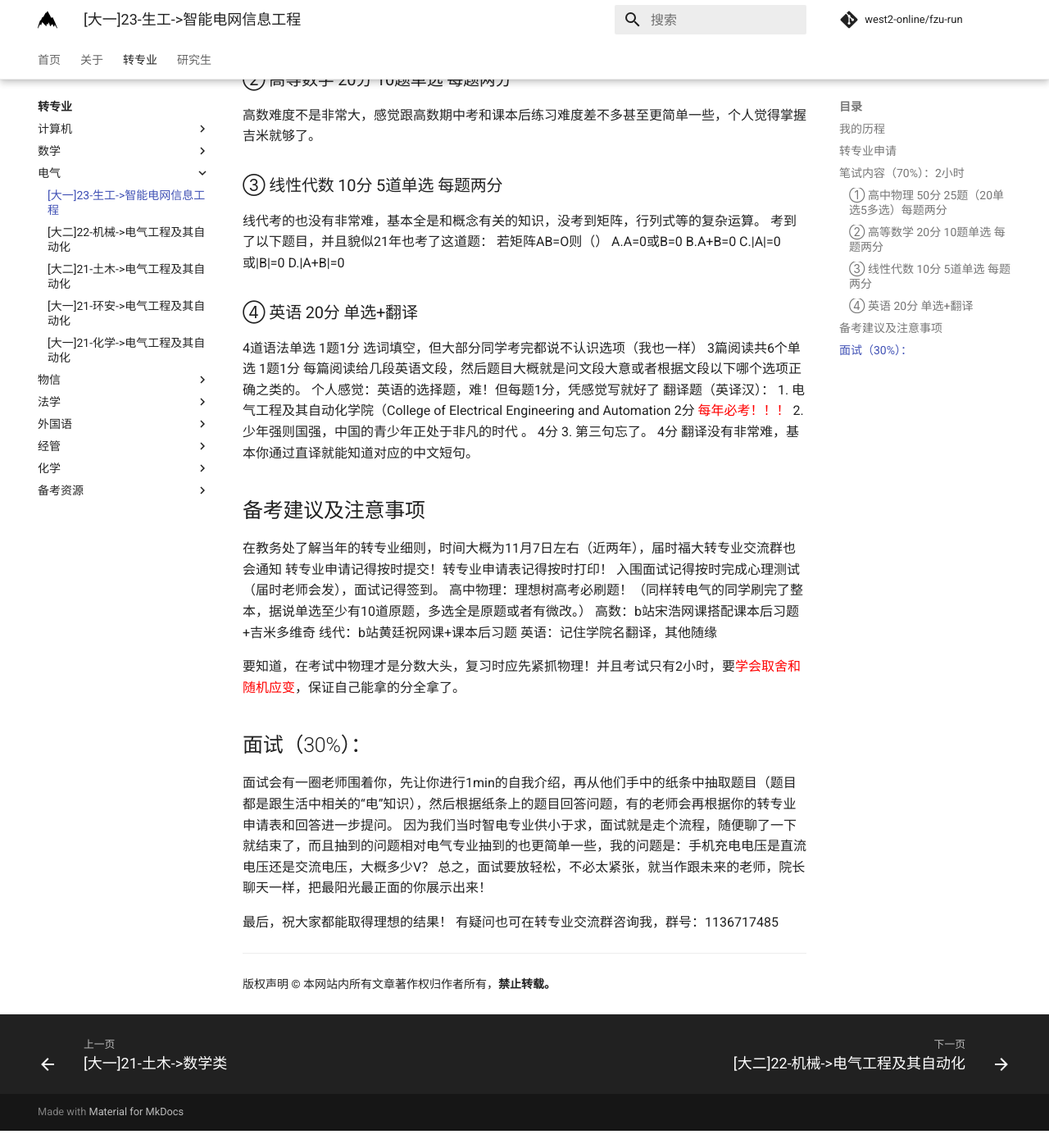
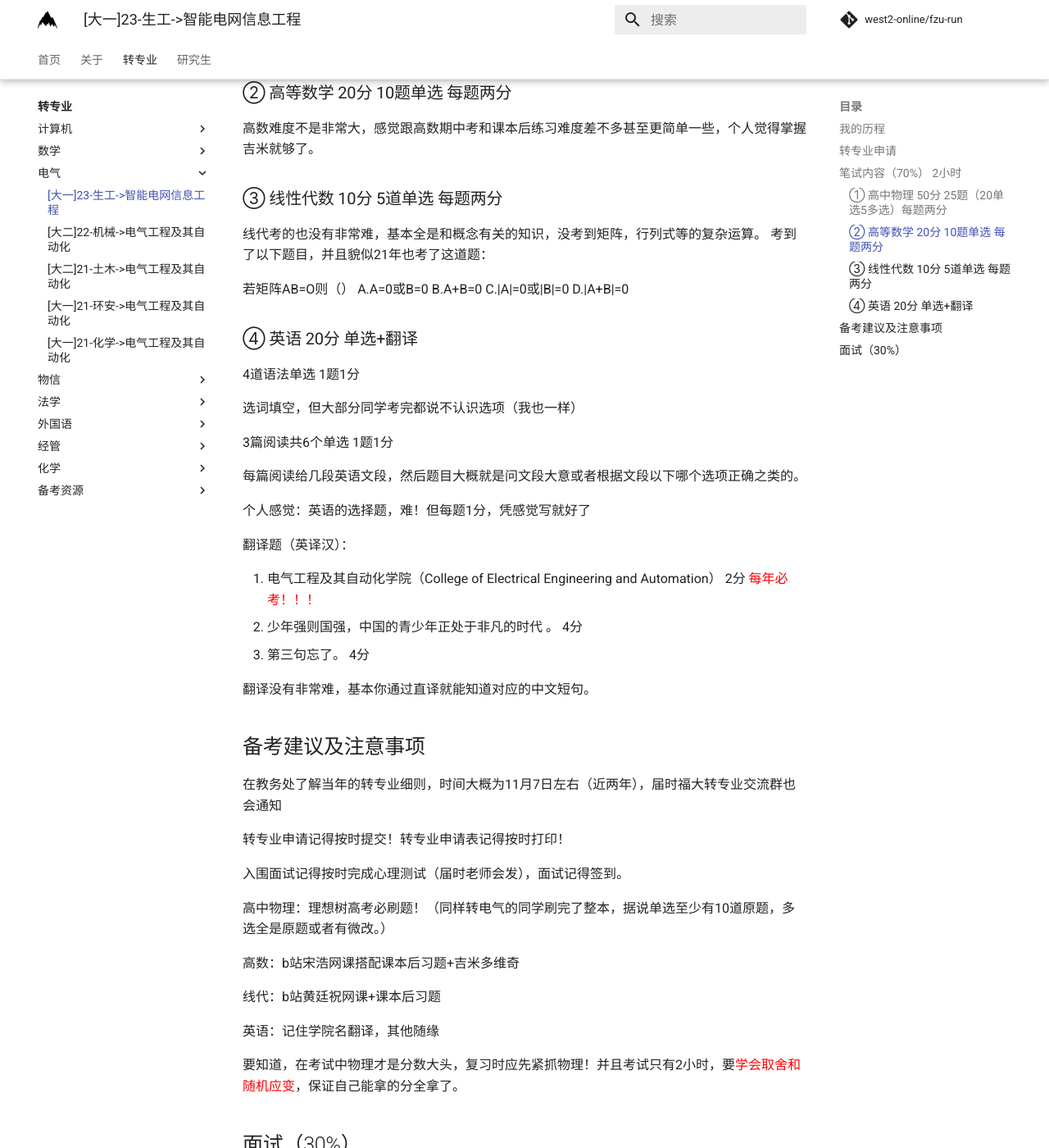
Before and after one commit to west2-online/fzu-run, an MkDocs documentation site: the page built from docs/change-major/electric/231218-1.md, in a window 1280 px wide and 1400 px high, scrolled down 1281 px. Shown: the whole window at 82% size. Built offline with MkDocs 1.6.1 and Material for MkDocs 9.7.7, drawn with Linux system fonts in a browser that asks for light colours; comment, search, counter and statistics services are not loaded; before the commit the page ends 2660 px from its top, so only the background shows below that; some of the changed text lies outside the part shown.

Commit message:
update: change-major/electric/231218-1 (#26)
* 修正换行错误
* 修正字号设置

```diff
--- a/docs/change-major/electric/231218-1.md
+++ b/docs/change-major/electric/231218-1.md
@@ -1,6 +1,7 @@
 正如FZU-RUN首页所说：<font color="red">每一年的转专业都是一场信息战。</font>
 
 也是因为截至到2023年，手册中都没有“智能电网信息工程”这门专业的相关分享，让很多人都不知道或者不了解这个专业：它相比与“电气工程及其自动化”专业在转专业中是竞争压力相对小很多的,并且也是电气学院乃至福州大学里一门非常不错的好专业;截止2023年12月2日，电气工程及其自动化、智能电网与信息工程在国家电网招聘目录中都是电气类。
+
 而正是因为它的“冷门”，我有幸在一个星期内完成备考并顺利成功。
 
 ## 我的历程
@@ -13,7 +14,7 @@
 ## 转专业申请
 这个我简单写了一下带过，大概就是说对原专业某些专业课不感兴趣对新专业的哪些内容感兴趣。
 
-## <u>笔试内容（70%）：2小时</u>
+## <u>笔试内容（70%） 2小时</u>
 
 ### ① 高中物理 50分 25题（20单选5多选）每题两分
 从静电场到交变电流之间的电磁学相关知识，具体题目忘光了，反正考场上难的喘不过气，一直在算。
@@ -24,35 +25,52 @@
 ### ③ 线性代数 10分 5道单选  每题两分
 线代考的也没有非常难，基本全是和概念有关的知识，没考到矩阵，行列式等的复杂运算。
 考到了以下题目，并且貌似21年也考了这道题：
+
 若矩阵AB=O则（） A.A=0或B=0 B.A+B=0 C.|A|=0或|B|=0 D.|A+B|=0
 
 ### ④ 英语  20分 单选+翻译
 4道语法单选 1题1分
+
 选词填空，但大部分同学考完都说不认识选项（我也一样）
+
 3篇阅读共6个单选 1题1分
+
 每篇阅读给几段英语文段，然后题目大概就是问文段大意或者根据文段以下哪个选项正确之类的。
+
 个人感觉：英语的选择题，难！但每题1分，凭感觉写就好了
+
 翻译题（英译汉）：
-1. 电气工程及其自动化学院（College of Electrical Engineering and Automation 2分 <font color="red">每年必考！！！</font>
+
+1. 电气工程及其自动化学院（College of Electrical Engineering and Automation） 2分 <font color="red">每年必考！！！</font>
 2. 少年强则国强，中国的青少年正处于非凡的时代 。  4分
 3. 第三句忘了。    4分
+
 翻译没有非常难，基本你通过直译就能知道对应的中文短句。
 
 ## 备考建议及注意事项
 在教务处了解当年的转专业细则，时间大概为11月7日左右（近两年），届时福大转专业交流群也会通知
+
 转专业申请记得按时提交！转专业申请表记得按时打印！
+
 入围面试记得按时完成心理测试（届时老师会发），面试记得签到。
+
 高中物理：理想树高考必刷题！（同样转电气的同学刷完了整本，据说单选至少有10道原题，多选全是原题或者有微改。）
+
 高数：b站宋浩网课搭配课本后习题+吉米多维奇
+
 线代：b站黄廷祝网课+课本后习题
+
 英语：记住学院名翻译，其他随缘
 
 要知道，在考试中物理才是分数大头，复习时应先紧抓物理！并且考试只有2小时，要<font color="red">学会取舍和随机应变</font>，保证自己能拿的分全拿了。
 
-## 面试（30%）：
+## 面试（30%）
 面试会有一圈老师围着你，先让你进行1min的自我介绍，再从他们手中的纸条中抽取题目（题目都是跟生活中相关的“电”知识），然后根据纸条上的题目回答问题，有的老师会再根据你的转专业申请表和回答进一步提问。
+
 因为我们当时智电专业供小于求，面试就是走个流程，随便聊了一下就结束了，而且抽到的问题相对电气专业抽到的也更简单一些，我的问题是：手机充电电压是直流电压还是交流电压，大概多少V？
+
 总之，面试要放轻松，不必太紧张，就当作跟未来的老师，院长聊天一样，把最阳光最正面的你展示出来！
 
-最后，祝大家都能取得理想的结果！
+<font size="4">最后，祝大家都能取得理想的结果！</font>
+
 有疑问也可在转专业交流群咨询我，群号：1136717485
```
